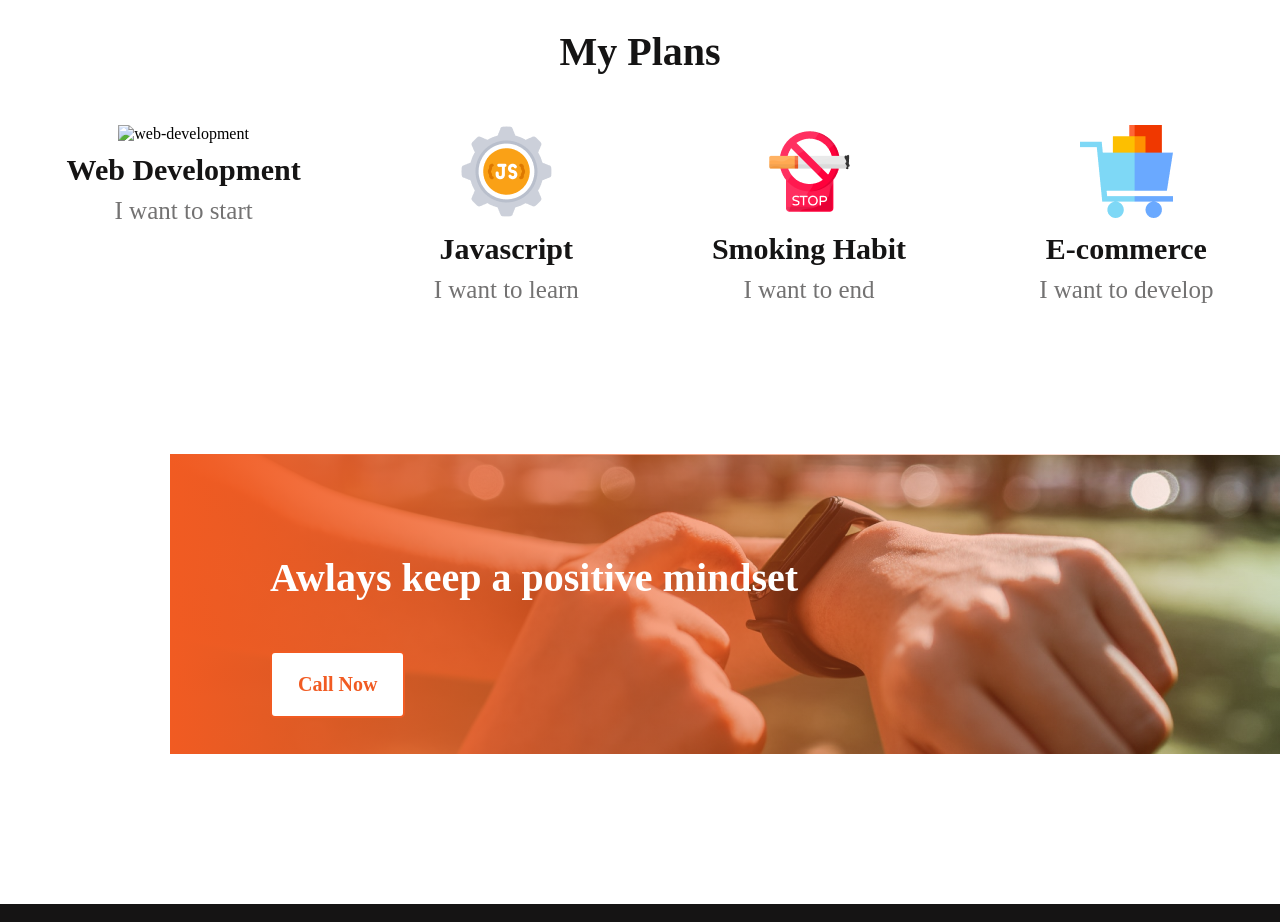
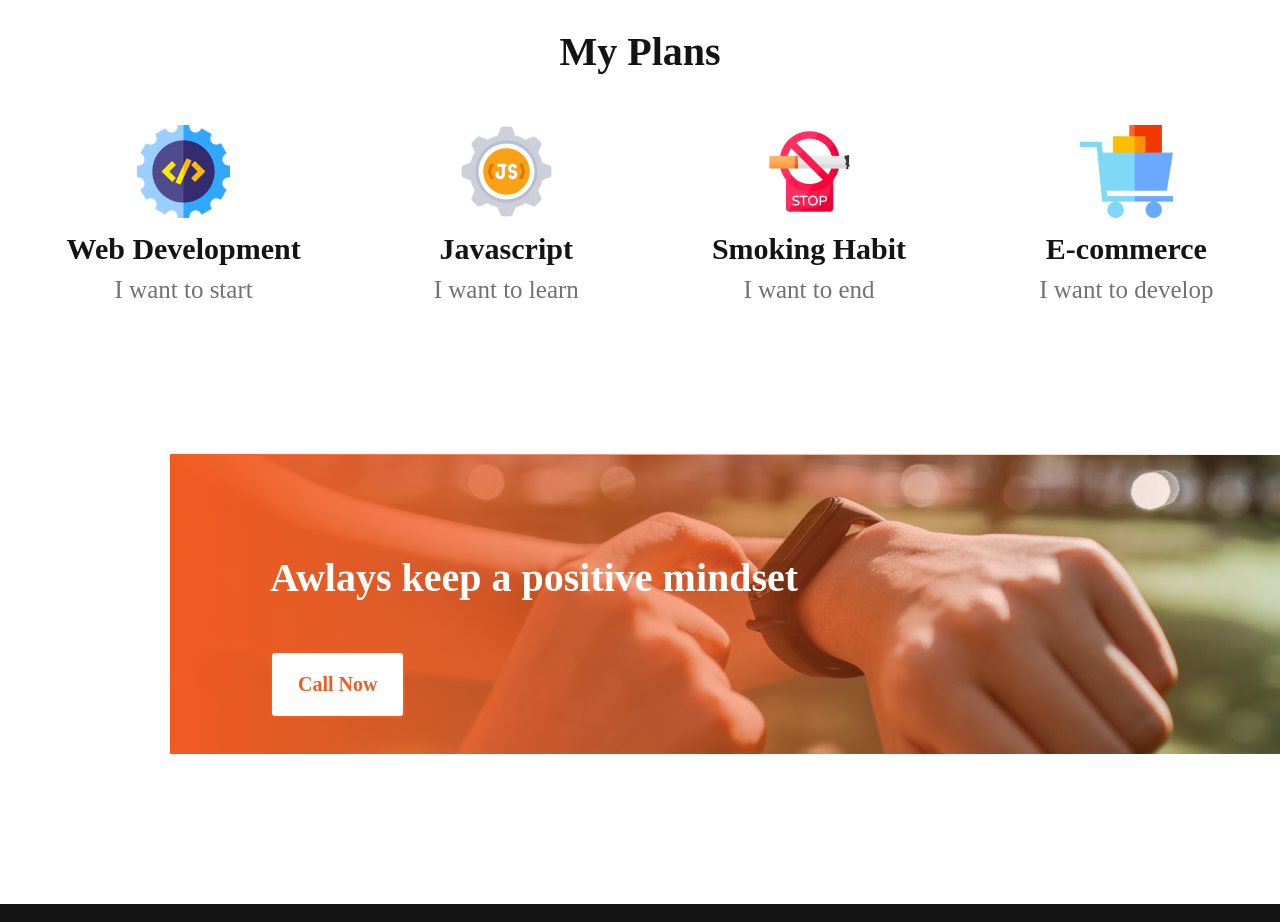
Before and after one commit to DeepanitaB/new-year, a plain HTML site: page index.html in a window 1280 px wide. Shown: the part 1600-2522 px from the top of the page. Drawn offline with Linux system fonts and the light colour scheme; the site is published under a folder, as on GitHub Pages, so addresses that start at the root find nothing.

Commit message:
again updated

```diff
--- a/index.html
+++ b/index.html
@@ -35,7 +35,7 @@
             <h4 class="title">My Plans</h4>
             <div class="my-plan-details">
                 <div>
-                    <img class="my-plan-img" src="/images/icons/web.png" alt="web-development">
+                    <img class="my-plan-img" src="./images/icons/web.png" alt="web-development">
                     <h5 class="my-plan-subtitle">Web Development</h5>
                     <p class="my-plan-description">I want to start</p>
                 </div>
```
